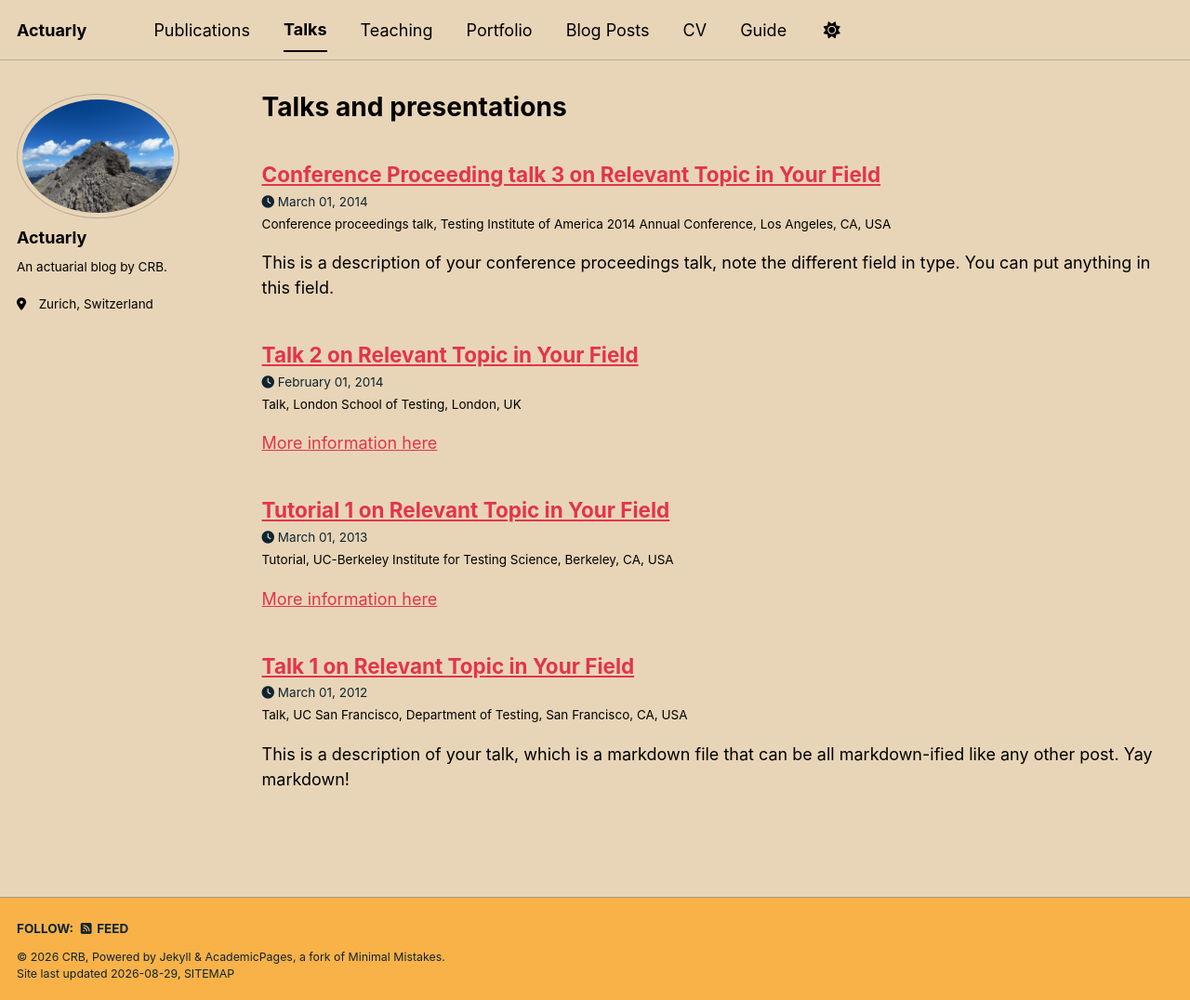
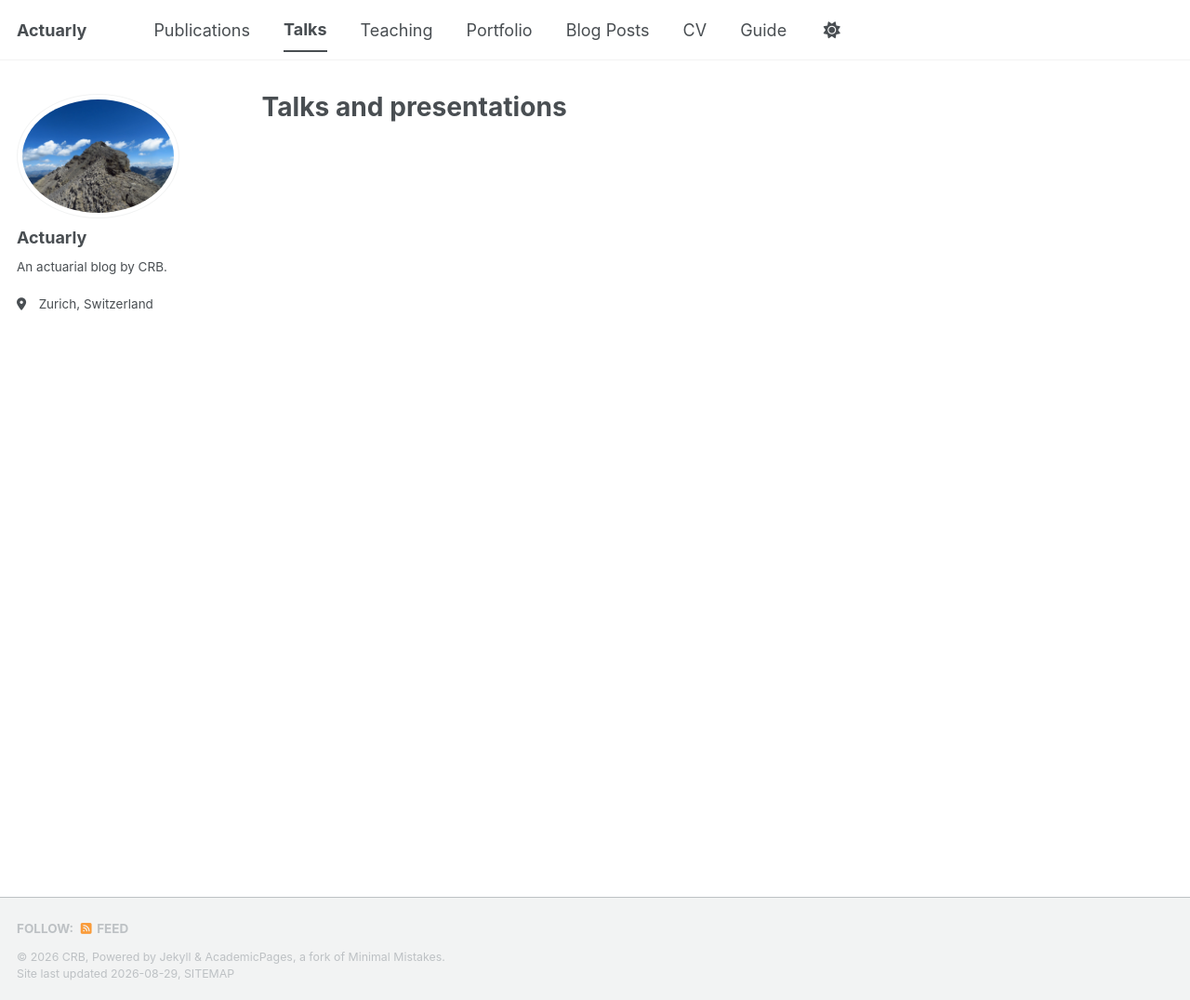
Before and after one commit to Actuarly/Actuarly.github.io, a Jekyll site: the page built from _pages/talks.html, in a window 1280 px wide and 1076 px high. Shown: the whole window at 93% size. Built offline with Jekyll 4.4.1, drawn with Linux system fonts in a browser that asks for light colours; a style sheet for code colours, icons or effects is not loaded; part of the change alters nothing that is shown.

Commit message:
Update _config.yml

```diff
--- a/_config.yml
+++ b/_config.yml
@@ -8,7 +8,7 @@
 
 # Basic Site Settings
 locale                   : "en-US"
-site_theme               : "sunrise" # The available themes options are "default", "air", "sunrise", "mint", "dirt" and "contrast"
+site_theme               : "default" # The available themes options are "default", "air", "sunrise", "mint", "dirt" and "contrast"
 title                    : "Actuarly"
 title_separator          : "-"
 name                     : &name "CRB"
@@ -221,18 +221,18 @@ kramdown:
 
 # These settings control the types of collections used by the template
 collections:
-  teaching:
+  #teaching:
+    #output: true
+    #permalink: /:collection/:path/
+  blog:
     output: true
     permalink: /:collection/:path/
-  publications:
-    output: true
-    permalink: /:collection/:path/
-  portfolio:
-    output: true
-    permalink: /:collection/:path/
-  talks:
-    output: true
-    permalink: /:collection/:path/
+  #portfolio:
+    #output: true
+    #permalink: /:collection/:path/
+  #talks:
+    #output: true
+    #permalink: /:collection/:path/
 
 
 # These settings control how pages and collections are included in the site
@@ -256,40 +256,24 @@ defaults:
       layout: single
       author_profile: true
   # _teaching
+  #- scope:
+   #   path: ""
+   #   type: teaching
+   # values:
+      #layout: single
+     # author_profile: true
+     # share: true
+      #comments: true
+  # _publications
   - scope:
       path: ""
-      type: teaching
+      type: blog
     values:
       layout: single
       author_profile: true
       share: true
       comments: true
-  # _publications
-  - scope:
-      path: ""
-      type: publications
-    values:
-      layout: single
-      author_profile: true
-      share: true
-      comments: true
-  # _portfolio
-  - scope:
-      path: ""
-      type: portfolio
-    values:
-      layout: single
-      author_profile: true
-      share: true
-      comment: true
-  # _talks
-  - scope:
-      path: ""
-      type: talks
-    values:
-      layout: talk
-      author_profile: true
-      share: true
+
 
 
 # Sass/SCSS
```
